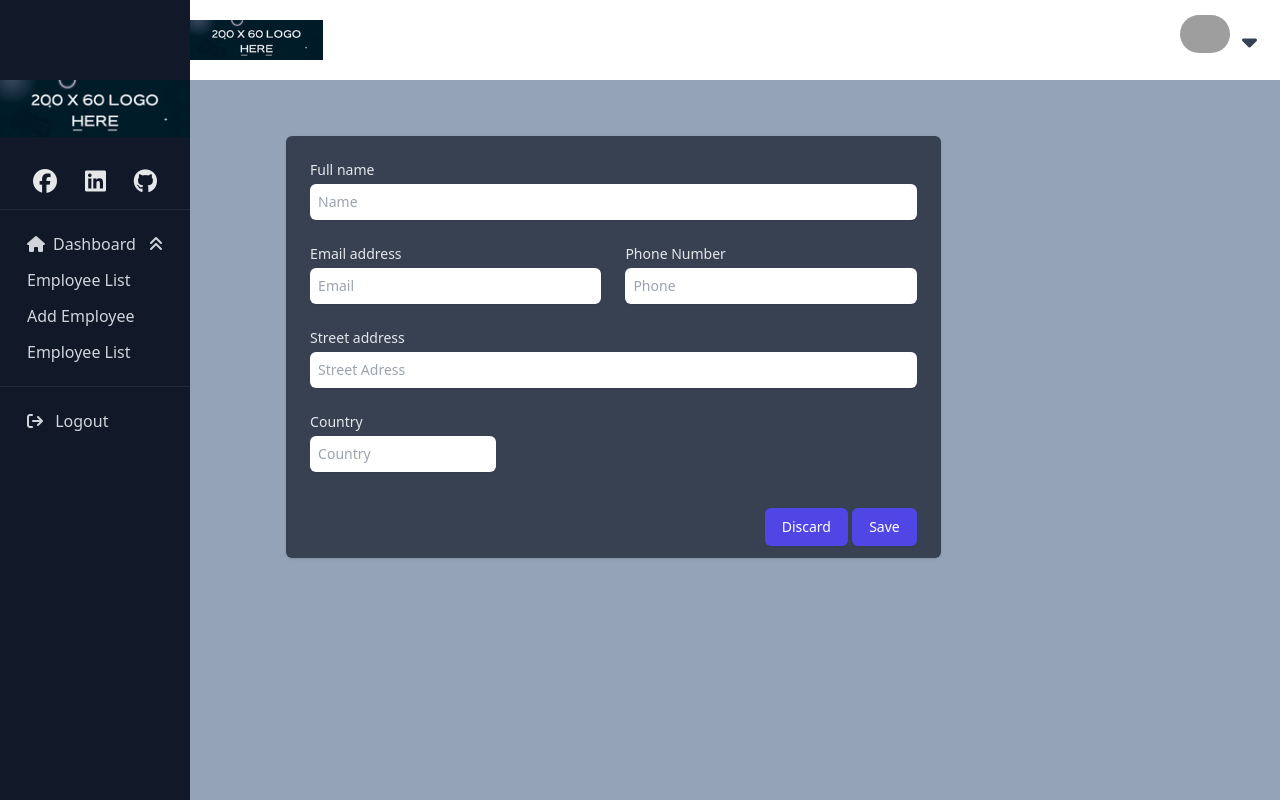
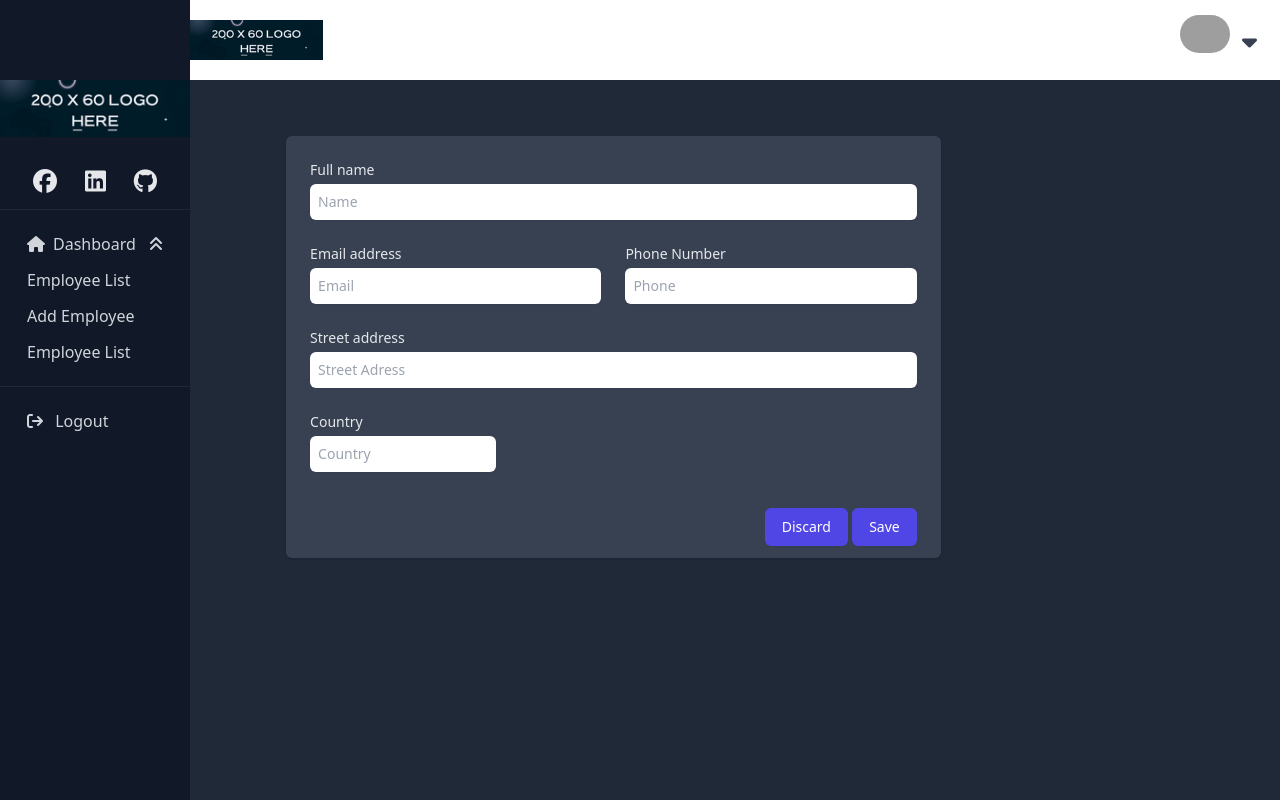
Before and after one commit to hashirmeraj/PRODIGY_FS_02, a PHP site: page /addEmp.php in a window 1280 px wide. Run offline with PHP 8.4, Linux system fonts and the light colour scheme; the visitor is signed in with stand-in values (Sample User, id 1); style sheets or scripts are compiled from the project's sources; some libraries are stand-ins or nearby versions; grey boxes are pictures that could not be loaded.

Commit message:
Update addEmp.php

```diff
--- a/addEmp.php
+++ b/addEmp.php
@@ -53,7 +53,7 @@ if (isset($_GET['success']) && $_GET['success'] == "false") {
             include './particles/header.php';
             ?>
             <!-- New Div for Main Content -->
-            <div class="content bg-slate-400 flex-grow ">
+            <div class="content  bg-gray-800 flex-grow ">
                 <!-- Alert -->
 
                 <?php
```
